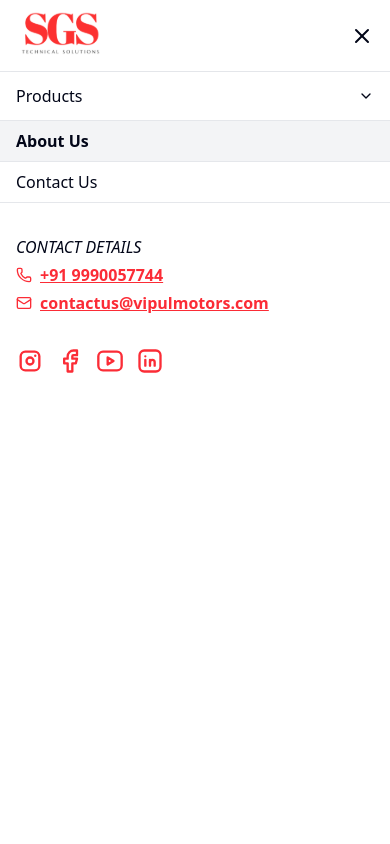
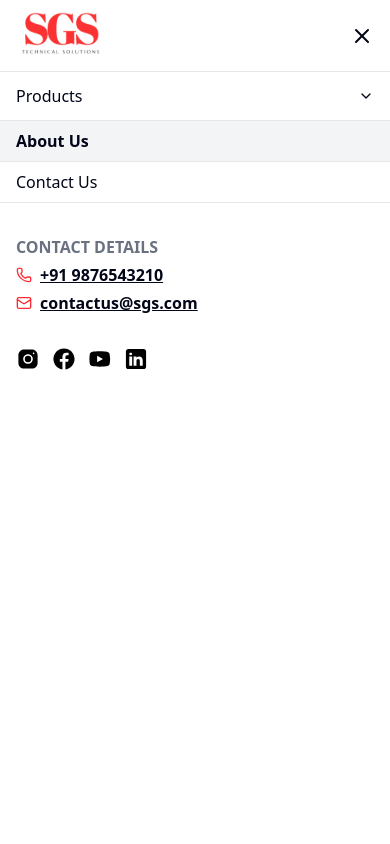
Before and after one commit to sparshpathak2/sgs-technical-solutions, a Next.js app: page /about-us in a window 390 px wide. Both pictures are taken after a click on the button "Toggle menu". Shown: the top 844 px of the page. Built offline with nearby package versions, Linux system fonts and the light colour scheme.

Commit message:
content & mobile menu

```diff
--- a/app/about-us/page.tsx
+++ b/app/about-us/page.tsx
@@ -25,7 +25,7 @@ export default function page() {
                     <div className='text-xl sm:text-2xl font-semibold'>About Us</div>
                     <div className='flex gap-2 items-center'>
                         <a href="/">
-                            <div className='text-sm text-blue-600 hover:text-blue-800'>Home</div>
+                            <div className='text-sm text-red-500 hover:text-text-600'>Home</div>
                         </a>
                         <div className='text-sm'>/</div>
                         <div className='text-sm'>About Us</div>
@@ -70,7 +70,7 @@ export default function page() {
                                     </div>
 
                                     {/* <Button className='w-fit'>Contact Us</Button> */}
-                                    <a href="/contact-us" className="group flex gap-2 items-center border-1 bg-blue-600 hover:bg-blue-800 text-white w-fit h-fit px-4 py-3">
+                                    <a href="/contact-us" className="group flex gap-2 items-center border-1 bg-red-500 hover:bg-red-600 text-white w-fit h-fit px-4 py-3">
                                         <div className="text-sm">Contact Us</div>
                                         <ArrowUpRight size={20} className="transition-transform duration-200 group-hover:translate-x-1 group-hover:-translate-y-1" />
                                     </a>
@@ -84,19 +84,16 @@ export default function page() {
                                     SGS Technical Solutions – Engineering Excellence, Delivered with Precision
                                 </div>
                                 <div>
-                                    Founded in 2010, SGS Technical Solutions is a trusted name in providing end-to-end engineering, staffing, and technical support services across diverse industries. With a strong focus on innovation and quality, we help businesses achieve operational efficiency through skilled manpower, advanced solutions, and reliable project execution.
+                                    Established in 2010, SGS Technical Solutions has emerged as a trusted leader in providing high-quality fire-rated doors, panels, partitions, and modular space solutions for commercial, industrial, and institutional projects. With a strong commitment to safety, innovation, and precision, we deliver solutions that protect lives, enhance operational efficiency, and elevate interior spaces.
                                 </div>
                                 <div>
-                                    Over the years, we have successfully partnered with leading organizations across manufacturing, oil & gas, construction, and energy sectors. Our extensive network of technical experts and engineers enables us to deliver tailored solutions that meet the unique needs of every client and project.
+                                    Over the years, we have partnered with leading organizations across construction, healthcare, corporate, and industrial sectors, providing tailored solutions that meet both functional and regulatory requirements. Our expertise spans installation, customization, and maintenance of fire-rated structures, ensuring compliance with the highest safety standards.
                                 </div>
                                 <div>
-                                    At SGS Technical Solutions, we believe that success is built on a foundation of trust, transparency, and technical excellence. Our customer-centric approach ensures that every engagement is handled with utmost professionalism, safety, and commitment to timely delivery.
+                                    At SGS Technical Solutions, we believe excellence is achieved through a blend of technical expertise, meticulous execution, and customer-centric service. Our team of skilled engineers, technicians, and project managers brings in-depth knowledge, hands-on experience, and dedication to every project, ensuring timely delivery without compromising quality.
                                 </div>
                                 <div>
-                                    Our greatest strength lies in our people—qualified engineers, technicians, and project managers who bring deep domain expertise and a passion for problem-solving to every assignment. Together, we strive to exceed expectations and set new standards in service quality and performance.
-                                </div>
-                                <div>
-                                    Whether it’s workforce solutions, project outsourcing, or on-site technical support, SGS Technical Solutions stands as a dependable partner dedicated to powering progress and building long-term relationships through excellence and integrity.
+                                    Our vision is to create safer, smarter, and more flexible spaces. From concept to installation, SGS Technical Solutions stands as a dependable partner, committed to protecting assets, optimizing environments, and building long-term relationships through trust, integrity, and exceptional service.
                                 </div>
                             </div>
 
@@ -129,7 +126,7 @@ export default function page() {
                                 </div>
 
                                 {/* <Button className='w-fit'>Contact Us</Button> */}
-                                <a href="/contact-us" className="group flex gap-2 items-center border-1 bg-blue-600 hover:bg-blue-800 text-white w-fit h-fit px-4 py-3">
+                                <a href="/contact-us" className="group flex gap-2 items-center border-1 bg-red-500 hover:bg-red-600 text-white w-fit h-fit px-4 py-3">
                                     <div className="text-sm">Contact Us</div>
                                     <ArrowUpRight size={20} className="transition-transform duration-200 group-hover:translate-x-1 group-hover:-translate-y-1" />
                                 </a>
--- a/app/contact-us/page.tsx
+++ b/app/contact-us/page.tsx
@@ -17,8 +17,7 @@ export default function page() {
                 <div className='text-xl sm:text-2xl font-semibold'>Contact Us</div>
                 <div className='flex gap-2 items-center'>
                     <a href="/">
-                        {/* <Home className='w-[14px] sm:w-[16px] h-auto text-blue-600 hover:text-blue-800 cursor-pointer' /> */}
-                        <div className='text-sm text-blue-600 hover:text-blue-800'>Home</div>
+                        <div className='text-sm text-red-500 hover:text-red-600'>Home</div>
                     </a>
                     <div className='text-sm'>/</div>
                     <div className='text-sm'>Contact Us</div>
@@ -62,7 +61,7 @@ export default function page() {
                                     <div className='py-1'>
                                         <Mail size={16} />
                                     </div>
-                                    <a href="mailto:contactus@sgs.com" target="_blank" className="font-semibold text-blue-600 underline">
+                                    <a href="mailto:contactus@sgs.com" target="_blank" className="font-semibold text-red-500 underline">
                                         contactus@sgs.com
                                     </a>
                                 </div>
@@ -76,7 +75,7 @@ export default function page() {
                                         <Phone size={16} />
                                     </div>
                                     <div className='flex flex-col gap-1'>
-                                        <a href="tel:+919876543210" target="_blank" className="font-semibold text-blue-600 underline">
+                                        <a href="tel:+919876543210" target="_blank" className="font-semibold text-red-500 underline">
                                             +91 9876543210
                                         </a>
                                         <div>Mon-Sat from 9 AM to 8 PM</div>
--- a/components/MobileMenu.tsx
+++ b/components/MobileMenu.tsx
@@ -9,7 +9,10 @@ import { IconBrandFacebook, IconBrandInstagram, IconBrandLinkedin, IconBrandYout
 const MobileMenu = () => {
     const [open, setOpen] = useState(false);
     const [corporateOpen, setCorporateOpen] = useState(false);
-    const [newCarsOpen, setNewCarsOpen] = useState(false);
+    const [productsOpen, setProductsOpen] = useState(false);
+    const [fireDoorsOpen, setFireDoorsOpen] = useState(false);
+    const [panelsOpen, setPanelsOpen] = useState(false);
+    const [modularOpen, setModularOpen] = useState(false);
     const pathname = usePathname();
 
     const isActive = (href: string) => pathname === href;
@@ -49,76 +52,76 @@ const MobileMenu = () => {
                     style={{ height: 'calc(100vh - 4.5rem)' }} // 4.5rem = h-18 = 72px
                 >
                     <div className='flex flex-col w-full'>
-                        <div className="border-b border-gray-200">
+                        {/* <div className="border-b border-gray-200"> */}
+                        <div className="">
                             <button
-                                onClick={() => setNewCarsOpen(!newCarsOpen)}
-                                className="w-full text-left px-4 py-3 hover:bg-gray-100 flex justify-between items-center"
+                                onClick={() => setProductsOpen(!productsOpen)}
+                                className="w-full text-left px-4 py-3 hover:bg-gray-100 flex justify-between items-center border-b border-gray-200"
                             >
                                 <span>Products</span>
                                 <ChevronDown
-                                    className={`w-4 h-4 transition-transform ${newCarsOpen ? 'rotate-180' : ''
+                                    className={`w-4 h-4 transition-transform ${productsOpen ? 'rotate-180' : ''
                                         }`}
                                 />
                             </button>
 
-                            {newCarsOpen && (
-                                <div className="bg-gray-50">
-                                    <Link
-                                        href="/modular-cleanroom-partitions"
-                                        className="block pl-6 py-2 border-y border-gray-200 hover:bg-gray-100"
-                                        onClick={() => setOpen(false)}
+                            {productsOpen && (
+                                <div className="bg-white">
+                                    {/* Fire Rated Doors */}
+                                    <button
+                                        onClick={() => setFireDoorsOpen(!fireDoorsOpen)}
+                                        className="w-full text-left pl-6 pr-4 py-2 flex justify-between items-center hover:bg-gray-100 border-b border-gray-200"
                                     >
-                                        Modular Cleanroom Partitions
-                                    </Link>
-                                    <Link
-                                        href="/metal-doorsets"
-                                        className="block pl-6 py-2 border-b border-gray-200 hover:bg-gray-100"
-                                        onClick={() => setOpen(false)}
+                                        Fire Rated Doors
+                                        <ChevronDown className={`w-4 h-4 transition-transform ${fireDoorsOpen ? 'rotate-180' : ''}`} />
+                                    </button>
+                                    {fireDoorsOpen && (
+                                        <div className="flex flex-col bg-gray-50 hover:bg-gray-100">
+                                            <div className='pl-6 pr-4 py-2 text-gray-500 border-b border-gray-200 italic font-semibold'>Wooden</div>
+                                            <Link href="/products?category=Fire+Rated+Doors&subCategory=Wooden&subSubCategory=Laminate" className="py-1.5 pl-6 border-b border-gray-200" onClick={() => setOpen(false)}>Laminate</Link>
+                                            <Link href="/products?category=Fire+Rated+Doors&subCategory=Wooden&subSubCategory=Veneer" className="py-1.5 pl-6 border-b border-gray-200" onClick={() => setOpen(false)}>Veneer</Link>
+                                            <Link href="/products?category=Fire+Rated+Doors&subCategory=Wooden&subSubCategory=Paint+Finish" className="py-1.5 pl-6 border-b border-gray-200" onClick={() => setOpen(false)}>Paint Finish</Link>
+
+                                            <div className='pl-6 pr-4 py-2 text-gray-500 border-b border-gray-200 italic font-semibold'>Steel</div>
+                                            <Link href="/products?category=Fire+Rated+Doors&subCategory=Wooden&subSubCategory=Rockhool+Doors" className="py-1.5 pl-6 border-b border-gray-200" onClick={() => setOpen(false)}>Rockhool Doors</Link>
+                                            <Link href="/products?category=Fire+Rated+Doors&subCategory=Wooden&subSubCategory=Puff+Doors" className="py-1.5 pl-6 border-b border-gray-200" onClick={() => setOpen(false)}>Puff Doors</Link>
+                                            <Link href="/products?category=Fire+Rated+Doors&subCategory=Steel&subSubCategory=Honeycomb+Pressed+Steel" className="py-1.5 pl-6 border-b border-gray-200" onClick={() => setOpen(false)}>Honeycomb Pressed Steel</Link>
+                                            <Link href="/products?category=Fire+Rated+Doors&subCategory=Steel&subSubCategory=Single+Glazed" className="py-1.5 pl-6 border-b border-gray-200" onClick={() => setOpen(false)}>Single Glazed</Link>
+                                            <Link href="/products?category=Fire+Rated+Doors&subCategory=Steel&subSubCategory=Double+Glazed" className="py-1.5 pl-6 border-b border-gray-200" onClick={() => setOpen(false)}>Double Glazed</Link>
+                                        </div>
+                                    )}
+
+                                    {/* Panels & Partitions */}
+                                    <button
+                                        onClick={() => setPanelsOpen(!panelsOpen)}
+                                        className="w-full text-left pl-6 pr-4 py-2 flex justify-between items-center hover:bg-gray-100 border-b border-gray-200"
                                     >
-                                        Metal Doorsets
-                                    </Link>
-                                    <Link
-                                        href="/cleanroom-equipment"
-                                        className="block pl-6 py-2"
-                                        onClick={() => setOpen(false)}
+                                        Panels & Partitions
+                                        <ChevronDown className={`w-4 h-4 transition-transform ${panelsOpen ? 'rotate-180' : ''}`} />
+                                    </button>
+                                    {panelsOpen && (
+                                        <div className="flex flex-col bg-gray-50 hover:bg-gray-100">
+                                            <Link href="/products?category=Panels+%26+Partitions&subCategory=&subSubCategory=Cleanroom+Partitions" className="py-1.5 pl-6 border-b border-gray-200" onClick={() => setOpen(false)}>Cleanroom Partitions</Link>
+                                            <Link href="/products?category=Panels+%26+Partitions&subCategory=&subSubCategory=Lab+Furniture" className="py-1.5 pl-6 border-b border-gray-200" onClick={() => setOpen(false)}>Lab Furniture</Link>
+                                            <Link href="/products?category=Panels+%26+Partitions&subCategory=&subSubCategory=Office+Partitions" className="py-1.5 pl-6 border-b border-gray-200" onClick={() => setOpen(false)}>Office Partitions</Link>
+                                        </div>
+                                    )}
+
+                                    {/* Modular Spaces */}
+                                    <button
+                                        onClick={() => setModularOpen(!modularOpen)}
+                                        className="w-full text-left pl-6 pr-4 py-2 flex justify-between items-center hover:bg-gray-100 border-b border-gray-200"
                                     >
-                                        Cleanroom Equipment
-                                    </Link>
-                                    <Link
-                                        href="/office-partitions"
-                                        className="block pl-6 py-2"
-                                        onClick={() => setOpen(false)}
-                                    >
-                                        Office Partitions
-                                    </Link>
-                                    <Link
-                                        href="/lab-furniture"
-                                        className="block pl-6 py-2"
-                                        onClick={() => setOpen(false)}
-                                    >
-                                        Lab Furniture
-                                    </Link>
-                                    <Link
-                                        href="/modular-kitchens"
-                                        className="block pl-6 py-2"
-                                        onClick={() => setOpen(false)}
-                                    >
-                                        Modular Kitchens
-                                    </Link>
-                                    <Link
-                                        href="//modular-wardrobe-furniture"
-                                        className="block pl-6 py-2"
-                                        onClick={() => setOpen(false)}
-                                    >
-                                        Modular Wardrobe Furniture
-                                    </Link>
-                                    <Link
-                                        href="/fire-doors"
-                                        className="block pl-6 py-2"
-                                        onClick={() => setOpen(false)}
-                                    >
-                                        Fire Doors
-                                    </Link>
+                                        Modular Spaces
+                                        <ChevronDown className={`w-4 h-4 transition-transform ${modularOpen ? 'rotate-180' : ''}`} />
+                                    </button>
+                                    {modularOpen && (
+                                        <div className="flex flex-col bg-gray-50 hover:bg-gray-100">
+                                            <Link href="/products" className="py-1.5 pl-6 border-b border-gray-200" onClick={() => setOpen(false)}>Kitchens</Link>
+                                            <Link href="/products" className="py-1.5 pl-6 border-b border-gray-200" onClick={() => setOpen(false)}>Wardrobes</Link>
+                                            <Link href="/products" className="py-1.5 pl-6 border-b border-gray-200" onClick={() => setOpen(false)}>Bathrooms</Link>
+                                        </div>
+                                    )}
                                 </div>
                             )}
                         </div>
@@ -177,19 +180,19 @@ const MobileMenu = () => {
 
                     <div className='flex flex-col gap-8 h-full p-4'>
                         <div className='flex flex-col gap-1'>
-                            <div className='italic'>CONTACT DETAILS</div>
+                            <div className='font-semibold text-gray-500'>CONTACT DETAILS</div>
                             <div className='flex gap-2 items-center'>
                                 <Phone size={16} className='text-red-500' />
                                 {/* <div>+91 9990057744</div> */}
-                                <a href="tel:+919990057744" target="_blank" className="font-semibold text-red-500 underline">
-                                    +91 9990057744
+                                <a href="tel:+919876543210" target="_blank" className="font-semibold underline">
+                                    +91 9876543210
                                 </a>
                             </div>
                             <div className='flex gap-2 items-center'>
                                 <Mail size={16} className='text-red-500' />
                                 {/* <div>contactus@vipulmotors.com</div> */}
-                                <a href="mailto:contactus@vipulmotors.com" target="_blank" className="font-semibold text-red-500 underline">
-                                    contactus@vipulmotors.com
+                                <a href="mailto:contactus@sgs.com" target="_blank" className="font-semibold underline">
+                                    contactus@sgs.com
                                 </a>
                             </div>
                             {/* <div className='flex gap-2 items-center'>
@@ -199,10 +202,50 @@ const MobileMenu = () => {
                         </div>
 
                         <div className='flex gap-3 items-center text-red-500'>
-                            <a href="https://www.instagram.com/vipulmotorspvtltd?igsh=MXMxNGJhdnE3dDV3bw%3D%3D&utm_source=qr"><IconBrandInstagram size={28} /></a>
-                            <a href="https://www.facebook.com/profile.php?id=100094960847061"><IconBrandFacebook size={28} /></a>
-                            <a href="https://www.youtube.com/@vipulmotors8585"><IconBrandYoutube size={28} /></a>
-                            <a href="https://www.linkedin.com/company/vipul-motors-privet-limited/?viewAsMember=true"><IconBrandLinkedin size={28} /></a>
+                            <a
+                                href="https://www.instagram.com/"
+                                target="_blank"
+                                rel="noopener noreferrer"
+                            >
+                                <img
+                                    src="/instagram-icon.svg"
+                                    alt="Instagram"
+                                    className="w-6 h-6"
+                                />
+                            </a><a
+                                href="https://www.facebook.com/"
+                                target="_blank"
+                                rel="noopener noreferrer"
+                            >
+                                <img
+                                    src="/facebook-icon.svg"
+                                    alt="Facebook"
+                                    className="w-6 h-6"
+                                />
+                            </a>
+                            <a
+                                href="https://www.youtube.com/"
+                                target="_blank"
+                                rel="noopener noreferrer"
+                            >
+                                <img
+                                    src="/youtube-icon.svg"
+                                    alt="YouTube"
+                                    className="w-6 h-6"
+                                />
+                            </a>
+                            <a
+                                href="https://www.linkedin.com/"
+                                target="_blank"
+                                rel="noopener noreferrer"
+                            >
+                                <img
+                                    src="/linkedin-icon.svg"
+                                    alt="LinkedIn"
+                                    className="w-6 h-6"
+                                />
+                            </a>
+
                         </div>
                     </div>
 
```
Also changed, not shown: components/Footer.tsx (+4 -4 lines), components/Testimonials.tsx (+6 -6 lines).
